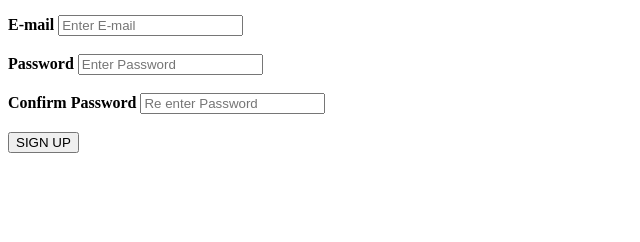
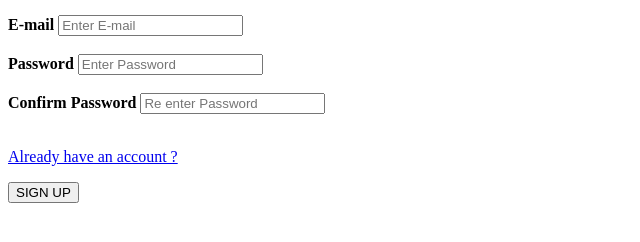
Before and after one commit to Yosinan/online-complaint, a plain HTML site: page signup.html in a window 1280 px wide. Shown: the part 104-346 px from the top of the page, without its empty margins (0-640 px from the left). Drawn offline with Linux system fonts and the light colour scheme.

Commit message:
added Already have an account

```diff
--- a/signup.html
+++ b/signup.html
@@ -31,6 +31,7 @@
         <input type="password" placeholder="Re enter Password" name="psw" required>
         <br>
         <br>
+        <p><a href="./signin.html">Already have an account ?</p>
         <button onclick="document.location='login.html'">SIGN UP</button></form>
     </div>
       </form>
```
